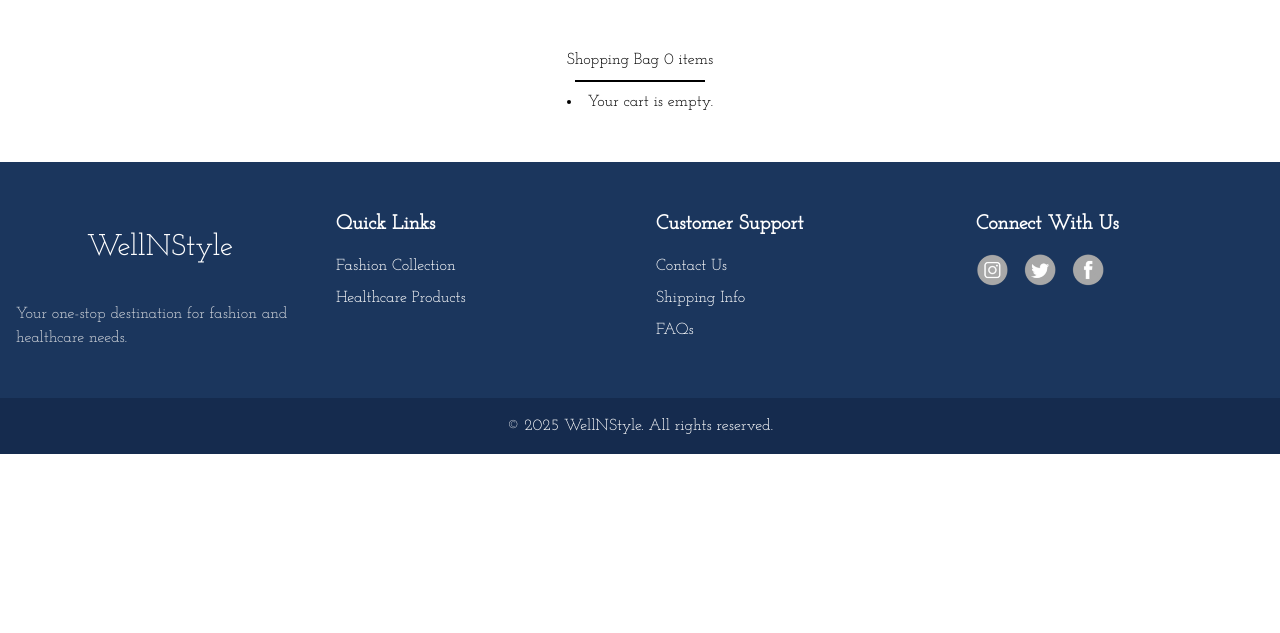
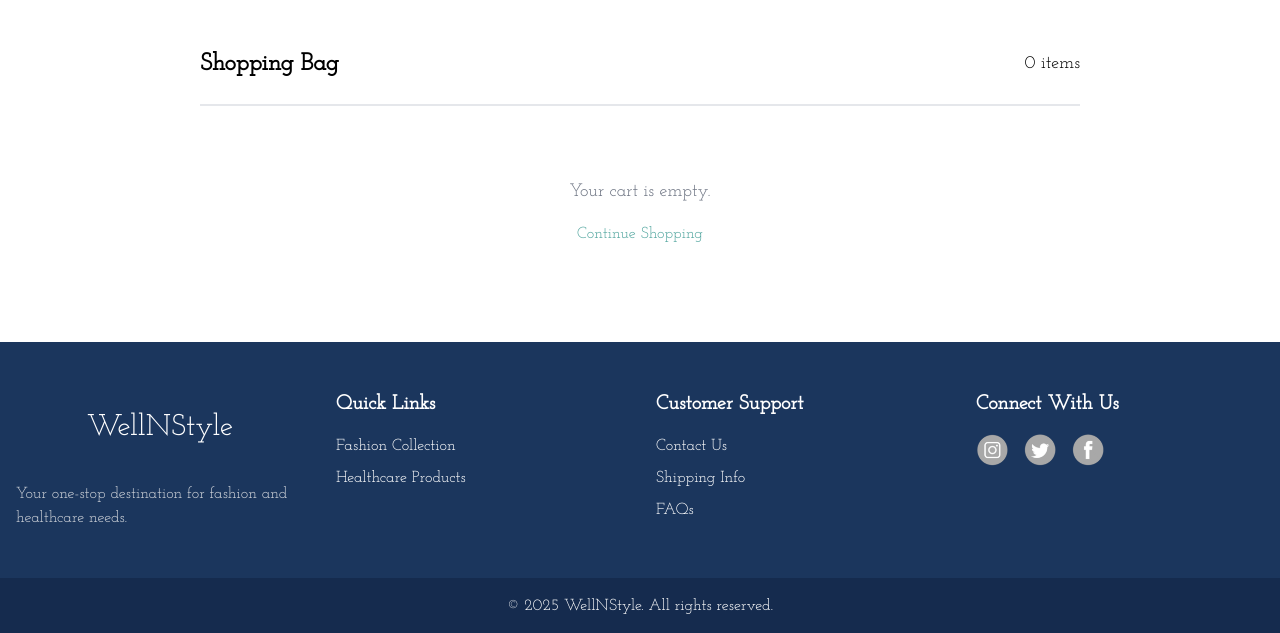
Before and after one commit to sahilmishraaa/ecommerce-website-django, a Django app: page /cart/ in a window 1280 px wide. Shown: the part 76-709 px from the top of the page. Run offline with Django 5.2, Linux system fonts and the light colour scheme; a user stored in the database is signed in; data comes from the database, SQL or seed files in the repository; both versions use the stored data as it was after the commit; style sheets or scripts are compiled from the project's sources; some libraries are stand-ins or nearby versions; some web fonts are replaced.

Commit message:
add cart functionality skipping the order.html page

```diff
--- a/ecom/models.py
+++ b/ecom/models.py
@@ -45,6 +45,9 @@
     def __str__(self):
         return f'Cart of {self.user.username}'
 
+    def get_total_price(self):
+        return sum(item.total_price() for item in self.cartitem_set.all())
+
 class CartItem(models.Model):
     cart = models.ForeignKey(Cart, on_delete=models.CASCADE)
     product = models.ForeignKey(Product, on_delete=models.CASCADE)
--- a/ecom/templates/ecom/cart.html
+++ b/ecom/templates/ecom/cart.html
@@ -3,36 +3,51 @@
 {% block title %}Cart{% endblock %}
 {% block body %}
 <section class="flex bg-white justify-center items-center p-8">
-   <section class="bg-white justify-center items-center p-2 m-2">
-      <div class="flex justify-between">
-         <h2>Shopping Bag</h2>
-         <h2>{{ cart.cartitem_set.count }} items</h2>
+   <section class="bg-white justify-center items-center p-2 m-2 w-full max-w-4xl">
+      <div class="flex justify-between items-center mb-6">
+         <h2 class="text-2xl font-semibold">Shopping Bag</h2>
+         <h2 class="text-lg">{{ cart.cartitem_set.count }} items</h2>
       </div>
-      <hr class="border border-black m-2">
-      <div id="hui">
-         {% if cart.cartitem_set.exists %}
+      <hr class="border border-gray-200 mb-6">
+
+      {% if cart.cartitem_set.exists %}
+      <div class="space-y-4">
          {% for item in cart.cartitem_set.all %}
-         <div class="flex bg-white flex-col">
-            <ul class="flex bg-gray-50 py-8 mx-16 justify-between border-b-4 border-gray-500 items-center">
-               <li class="relative -left-10 text-2xl">{{ forloop.counter }}</li>
-               <li><img src="/media/{{item.product.image}}" class="h-20" alt=""></li>
-               <li class="px-16 text-2xl">{{ item.product.name }}</li>
-               <li class="px-16 text-2xl">{{ item.quantity }}</li>
-               <li class="px-16 text-2xl">${{ item.product.price }}</li>
-               <li class="px-16 text-2xl"><a href="{% url 'remove_from_cart' item.product.id %}">Remove</a></li>
-            </ul>
+         <div class="flex bg-gray-50 p-4 rounded-lg justify-between items-center">
+            <div class="flex items-center space-x-4">
+               <span class="text-gray-500">{{ forloop.counter }}</span>
+               <img src="/media/{{item.product.image}}" class="h-20 w-20 object-cover rounded" alt="">
+               <div>
+                  <h3 class="text-lg font-medium">{{ item.product.name }}</h3>
+                  <p class="text-gray-500">Quantity: {{ item.quantity }}</p>
+               </div>
+            </div>
+            <div class="flex items-center space-x-8">
+               <span class="text-lg font-semibold">${{ item.total_price }}</span>
+               <a href="{% url 'remove_from_cart' item.product.id %}" class="text-red-500 hover:text-red-700">Remove</a>
+            </div>
          </div>
+         {% endfor %}
 
-         <a href="{% url 'order' item.product.id %}">
-            <div class="py-2 hover:bg-gray-800 bg-gray-700 text-white my-3 px-20 text-center w-96 p-8 rounded-lg relative -right-72">
-               Proceed To Checkout
+         <div class="mt-8 bg-gray-50 p-6 rounded-lg">
+            <div class="flex justify-between mb-4">
+               <span class="text-lg">Subtotal:</span>
+               <span class="text-lg font-semibold">${{ total_price }}</span>
             </div>
-         </a>
-         {% endfor %}
-         {% else %}
-         <li>Your cart is empty.</li>
-         {% endif %}
+            <form action="{% url 'checkout_cart' %}" method="POST">
+               {% csrf_token %}
+               <button type="submit" class="w-full bg-[#1B365D] text-white py-3 rounded-lg hover:bg-[#4FA49D] transition-colors">
+                  Checkout All Items
+               </button>
+            </form>
+         </div>
       </div>
+      {% else %}
+      <div class="text-center py-12">
+         <p class="text-gray-500 text-lg">Your cart is empty.</p>
+         <a href="{% url 'collection' %}" class="text-[#4FA49D] hover:underline mt-4 inline-block">Continue Shopping</a>
+      </div>
+      {% endif %}
    </section>
 </section>
 {% endblock %}
--- a/ecom/urls.py
+++ b/ecom/urls.py
@@ -24,4 +24,5 @@
     path('wellness/', wellness, name='wellness'),
     path('firstaid/', firstaid, name='firstaid'),
     path('healthcare/', healthcare, name='healthcare'),
+    path('checkout/cart/', checkout_cart, name='checkout_cart'),
 ]
--- a/ecom/views.py
+++ b/ecom/views.py
@@ -296,3 +296,45 @@
             "firstaid": [],
             "wellness": [],
         })
+
+@login_required(login_url='/loginpg/')
+def checkout_cart(request):
+    if request.method == 'POST':
+        cart = get_object_or_404(Cart, user=request.user)
+        cart_items = cart.cartitem_set.all()
+
+        if not cart_items.exists():
+            messages.error(request, "Your cart is empty.")
+            return redirect('cart')
+
+        total_price = cart_items.aggregate(
+            total=Sum(F('quantity') * F('product__price'))
+        )['total'] or 0
+
+        # Create order for all cart items
+        order = Order.objects.create(
+            user=request.user,
+            total_price=total_price,
+            status='Pending'
+        )
+
+        # Add all products from cart to order
+        for cart_item in cart_items:
+            order.products.add(cart_item.product)
+
+        # Create payment record
+        Payment.objects.create(
+            order=order,
+            payment_method='Cash on delivery',
+            amount_paid=total_price,
+            transaction_id='',
+            status='Pending'
+        )
+
+        # Clear the cart
+        cart_items.delete()
+
+        messages.success(request, 'Order placed successfully!')
+        return redirect('orders')
+
+    return redirect('cart')
```
Also changed, not shown: db.sqlite3.
